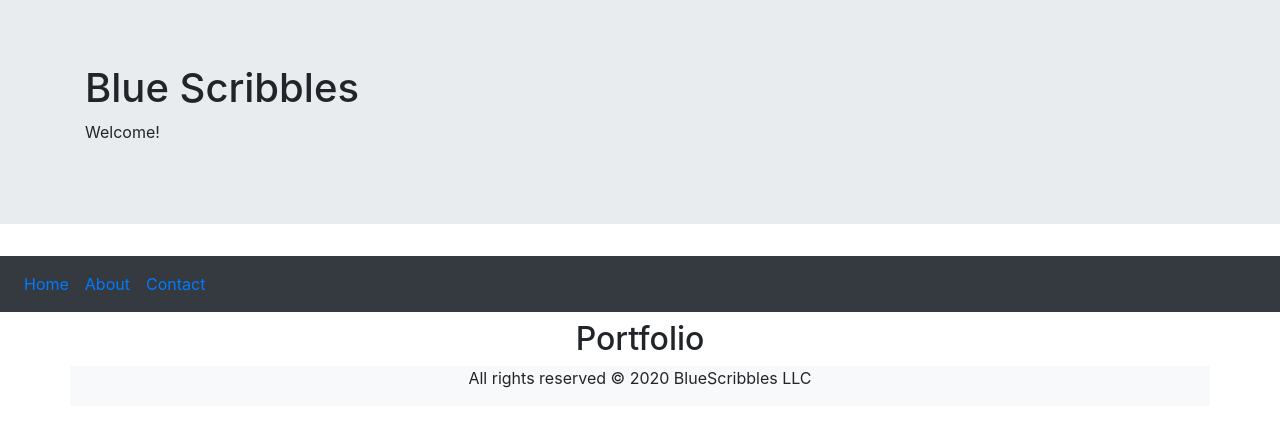
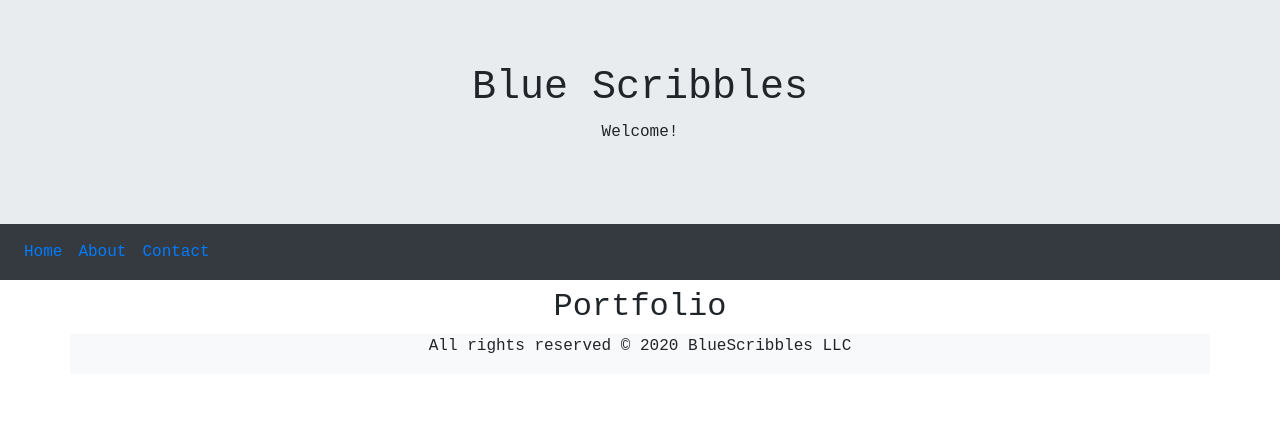
Before and after one commit to daveyloder/BlueScribbles, a website: page index.html in a window 1280 px wide. Drawn offline with nearby package versions, Linux system fonts and the light colour scheme; a web font is replaced by a local one.

Commit message:
Node Installations and Jumbotron/Nav whitespace fix

```diff
--- /dev/null
+++ b/css/styles.css
@@ -0,0 +1,6 @@
+
+body {
+    font-family: ocr-a-std,monospace;
+    font-weight: 400;
+    font-style: normal;
+}
--- a/index.html
+++ b/index.html
@@ -4,13 +4,17 @@
   <meta name="viewport" content="width=device-width, initial-scale=1.0">
   <title>Blue Scribbles</title>
 
-  <!--Bootstrap CSS-->
+  <!--Bootstrap/FontAwesome CSS-->
   <link rel="stylesheet" href="css/bootstrap-4.4.1.css">
+  <link rel="stylesheet" href="node_modules/font-awesome/css/font-awesome.css">
+  <link rel="stylesheet" href="https://use.typekit.net/ian5mca.css">
+  <link rel="stylesheet" href="css/styles.css">
+
 </head>
 <body>
   <!--Header-->
-  <div class="jumbotron jumbotron-fluid" id="page-top">
-    <div class="container">
+  <div class="jumbotron jumbotron-fluid" style="margin-bottom: 0;">
+    <div class="container text-center">
       <h1>Blue Scribbles</h1>
       <p>Welcome!</p>
     </div>
@@ -49,5 +53,13 @@
     </div>
   </div>
 
+   <!-- jQuery must come first, then Popper.js, then the Bootstrap JavaScript plugins.-->
+
+    <script src="node_modules/jquery/dist/jquery.js"></script>
+    <script src="node_modules/popper.js/dist/umd/popper.js"></script>
+    <script src="node_modules/bootstrap/dist/js/bootstrap.js"></script>
+    <script src="js/scripts.js"></script>
+
+
 </body>
 </html>
--- a/package.json
+++ b/package.json
@@ -12,5 +12,10 @@
   "license": "ISC",
   "devDependencies": {
     "lite-server": "^2.3.0"
+  },
+  "dependencies": {
+    "bootstrap": "^4.4.1",
+    "bootstrap-social": "^5.1.1",
+    "font-awesome": "^4.7.0"
   }
 }
```
Also changed, not shown: images/200x200.gif (deleted), images/35X35.gif (deleted), images/400x400.gif (deleted), 1 other file.
